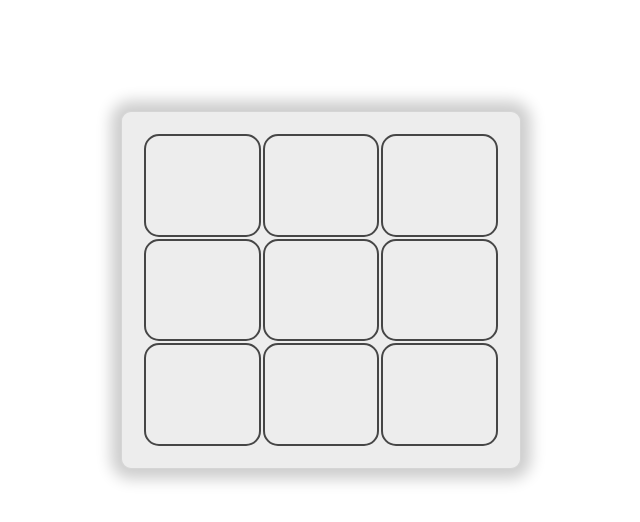
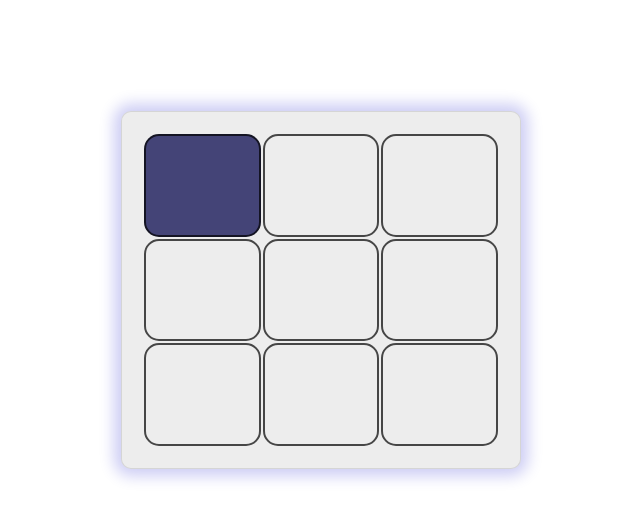
Before and after one commit to RathodBh/CSS-AND-JS, a plain HTML site: page Bhavesh-Tic-Tac-Toe/index.html in a window 1280 px wide. In both pictures the pointer is over the element 521 px from the left and 319 px from the top of the page. Shown: the part 134-656 px from the top of the page, without its empty margins (319-959 px from the left). Drawn offline with Linux system fonts and the light colour scheme.

Commit message:
hover effect

```diff
--- a/Bhavesh-Tic-Tac-Toe/style.css
+++ b/Bhavesh-Tic-Tac-Toe/style.css
@@ -21,7 +21,7 @@ table.container{
     border-radius: 10px;
     background: rgba(0,0,0,0.07);
     box-shadow:0px 0px 15px 10px rgba(0,0,0,0.2);
-
+    transition: 1.5s all;
 }
 table.container td{
     width:33%;
@@ -32,8 +32,17 @@ table.container td{
     font-size: 75px;
     text-align: center;
     cursor: pointer;
+    transition: 1s background;
 }
-
+table.container td:hover{
+   transition: 0s;
+   background:  rgb(68, 68, 119);
+}
+table.container:hover {
+    transition: 0s;
+    /* border: 1px solid rgba(0,0,200,0.4); */
+    box-shadow:0px 0px 15px 7px rgba(0,0,200,0.2);
+}
 .btn{
     padding: 10px 20px;
     background: rgba(0,0,0,0.07);
@@ -52,3 +61,10 @@ table.container td{
     box-shadow:0px 0px 15px 7px rgba(0,0,200,0.2);
 
 }
+
+.white{
+    background: white;
+}
+.silver{
+    background: silver;
+}
```
